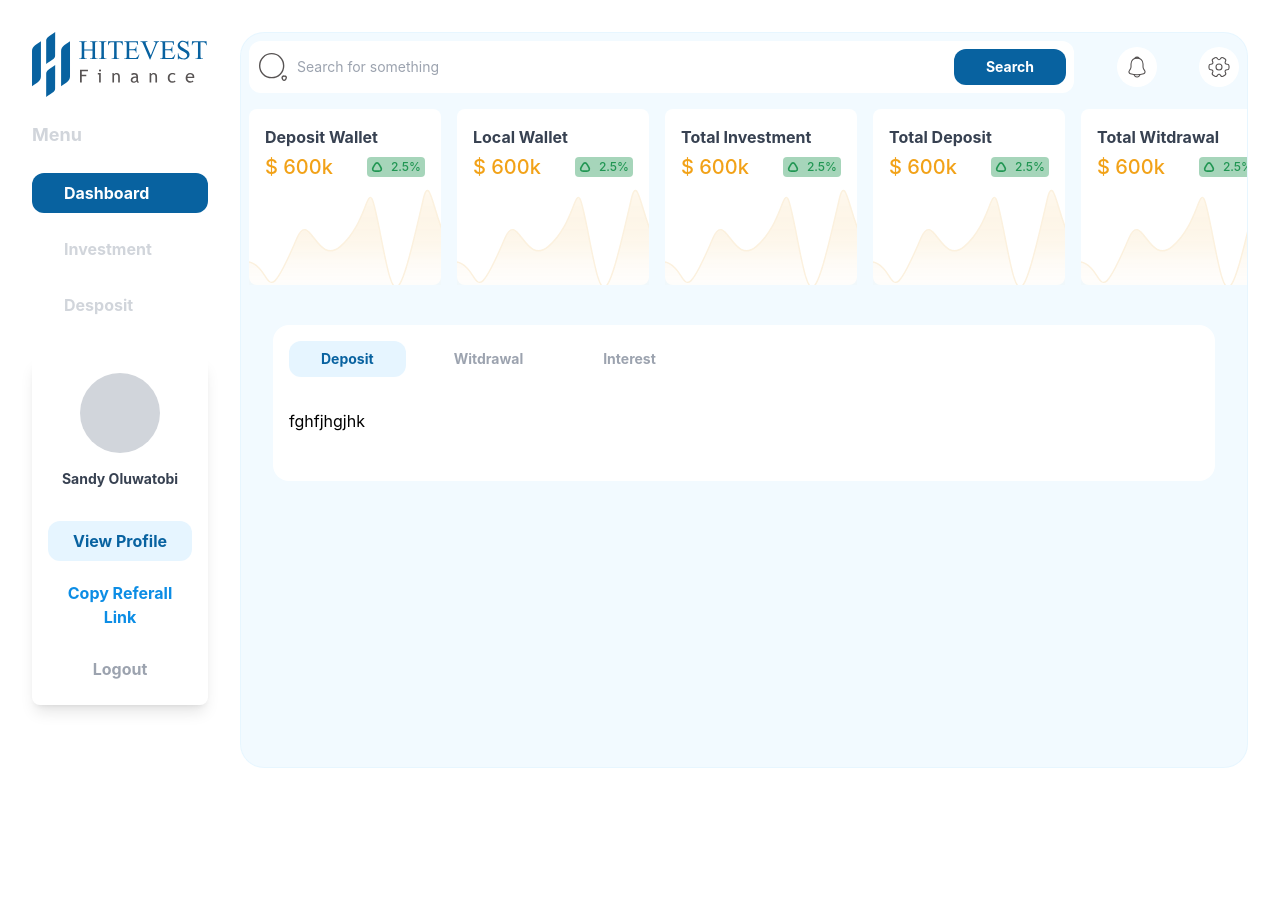
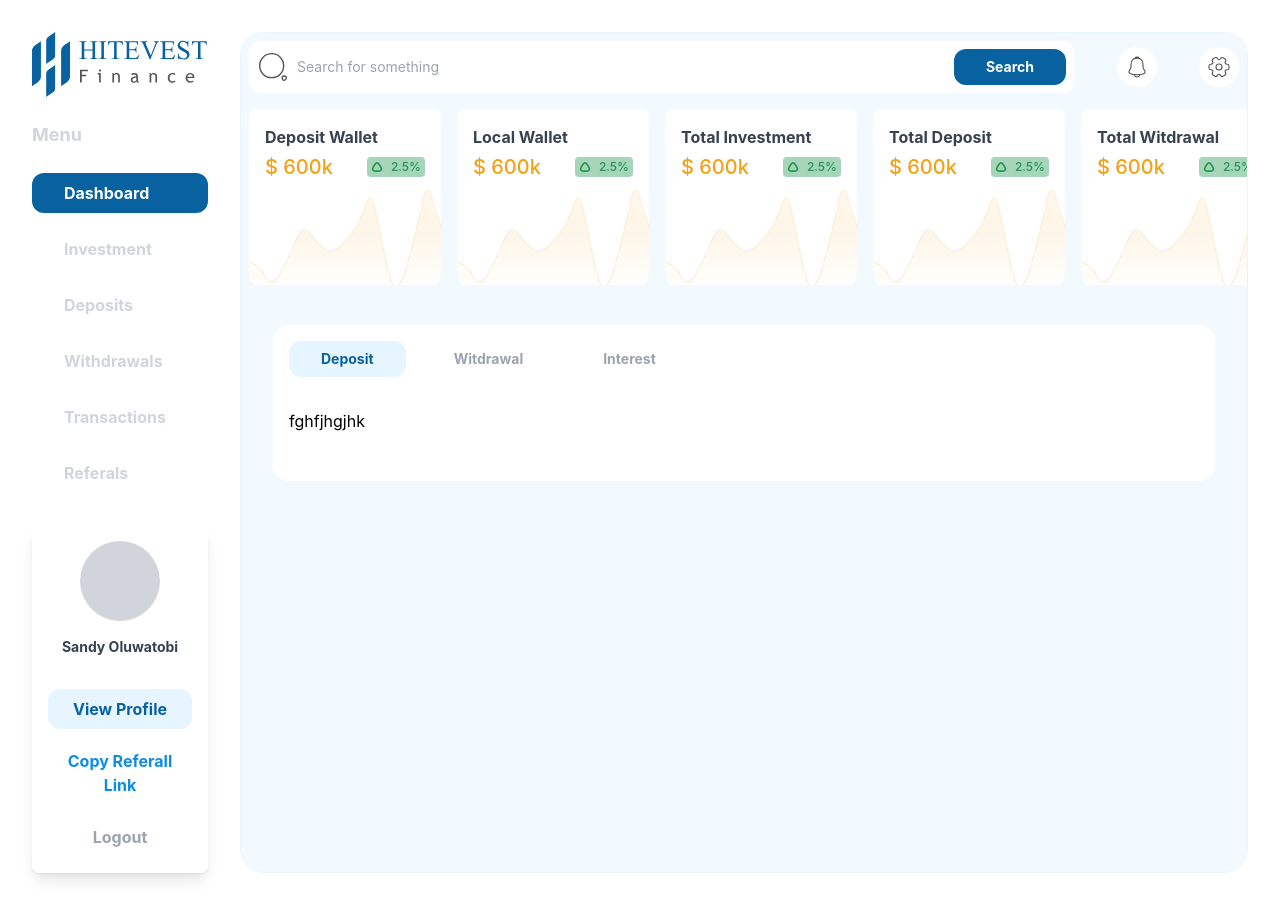
Before and after one commit to Hitevest-Organisation/hitevest-dashboard, a Next.js app: page / in a window 1280 px wide. Before the commit the page ends 800 px from the top, so only its background shows below. Built offline with nearby package versions, Linux system fonts and the light colour scheme.

Commit message:
UI Update

```diff
--- a/components/_partials/NavigationDrawer.tsx
+++ b/components/_partials/NavigationDrawer.tsx
@@ -10,12 +10,20 @@ export default function NavigationDrawer({ page }) {
           <div className="bg-primary rounded-xl font-bold text-white py-2 px-8 capitalize">
             Dashboard
           </div>
-          <div className="rounded-xl font-bold py-2 px-8 text-gray-300 capitalize hover:(text-primary bg-secondary) ">
-            Investment
-          </div>
-          <div className="rounded-xl font-bold py-2 px-8 text-gray-300 capitalize hover:(text-primary bg-secondary) ">
-            Desposit
-          </div>
+          {[
+            "Investment",
+            "Deposits",
+            "Withdrawals",
+            "Transactions",
+            "Referals",
+          ].map((link, i) => (
+            <div
+              key={i}
+              className="rounded-xl font-bold py-2 px-8 text-gray-300 capitalize hover:(text-primary bg-secondary) "
+            >
+              {link}
+            </div>
+          ))}
         </div>
       </div>
 
--- a/components/_partials/TopNavigationBar.tsx
+++ b/components/_partials/TopNavigationBar.tsx
@@ -24,9 +24,9 @@ export function SearhBar() {
         className="bg-transparent w-full p-2 text-dark-100 md:py-4 focus:outline-none"
         placeholder="Search for something"
       />
-      <div className="bg-primary rounded-xl font-bold text-white py-2 px-8 hidden capitalize md:block">
+      <button className="bg-primary rounded-xl font-bold text-white py-2 px-8 hidden capitalize md:block">
         Search
-      </div>
+      </button>
     </div>
   );
 }
```
